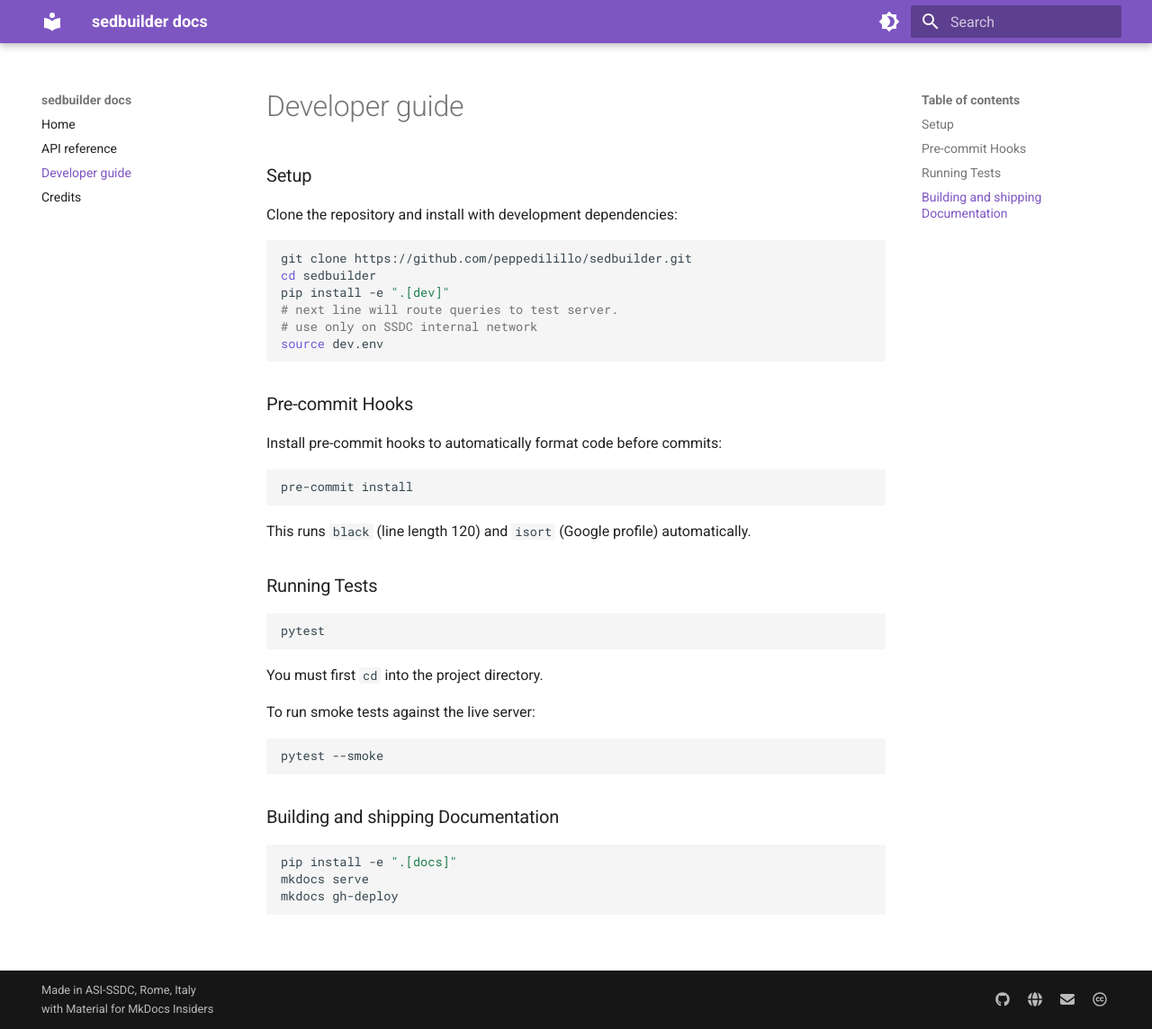
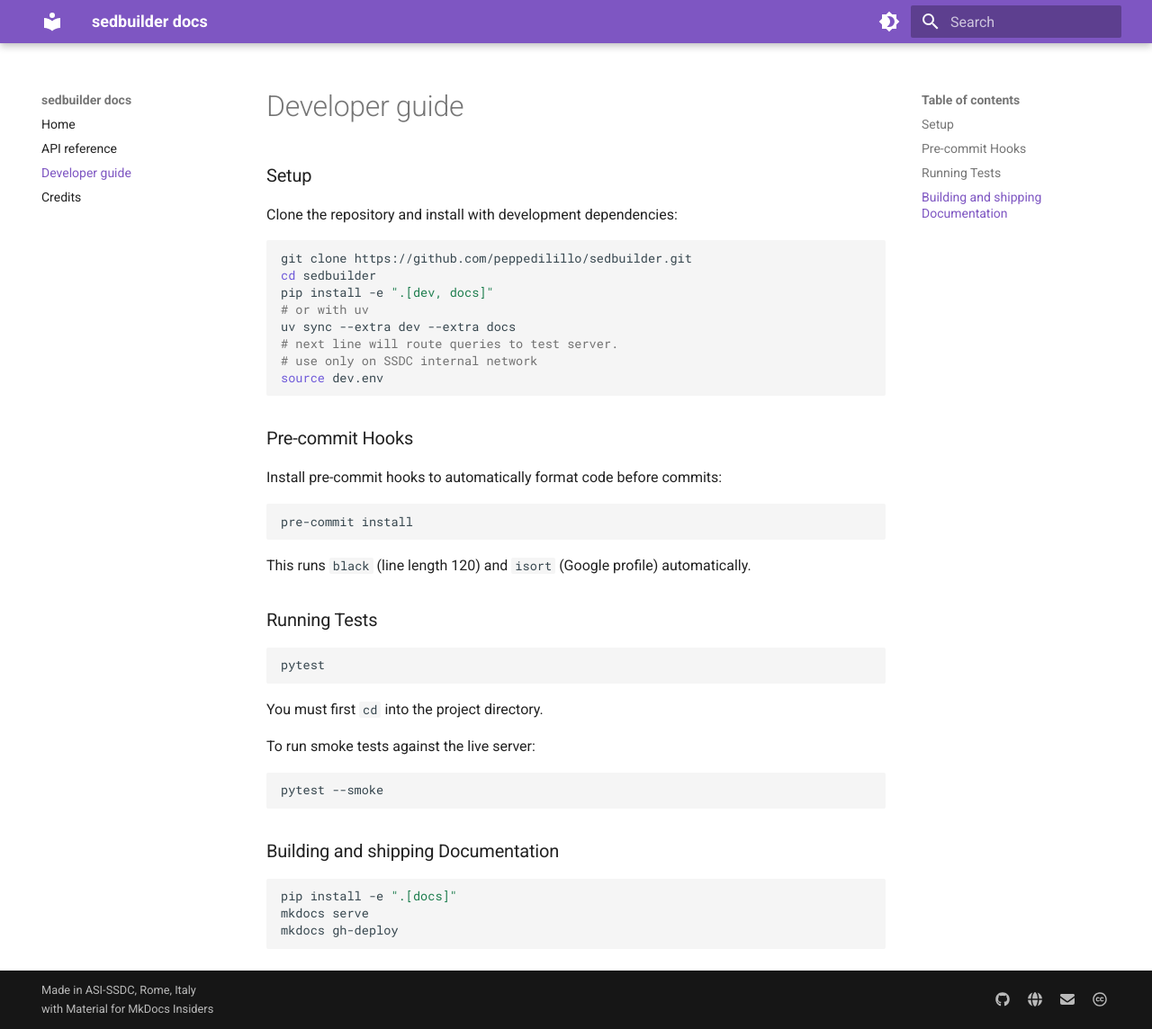
Before and after one commit to peppedilillo/sedbuilder, an MkDocs documentation site: the page built from docs/development.md, in a window 1280 px wide and 1144 px high. Shown: the whole window at 90% size. Built offline with MkDocs 1.6.1 and Material for MkDocs 9.7.7, drawn with Linux system fonts in a browser that asks for light colours.

Commit message:
Documentation wording

````diff
--- a/docs/development.md
+++ b/docs/development.md
@@ -5,7 +5,9 @@
 ```bash
 git clone https://github.com/peppedilillo/sedbuilder.git
 cd sedbuilder
-pip install -e ".[dev]"
+pip install -e ".[dev, docs]"
+# or with uv
+uv sync --extra dev --extra docs
 # next line will route queries to test server.
 # use only on SSDC internal network
 source dev.env
--- a/pyproject.toml
+++ b/pyproject.toml
@@ -6,7 +6,7 @@
 name = "ssdc-sedbuilder"
 description = "A client to the ASI-SSDC's SED Builder API."
 keywords = ["astrophysics", "astronomy", "ssdc"]
-version = "1.1.2"
+version = "1.1.3"
 authors = [
     { name="Giuseppe Dilillo", email="peppedilillo@gmail.com" },
 ]
````
Also changed, not shown: README.md (+3 -1 lines), 1 other file.
